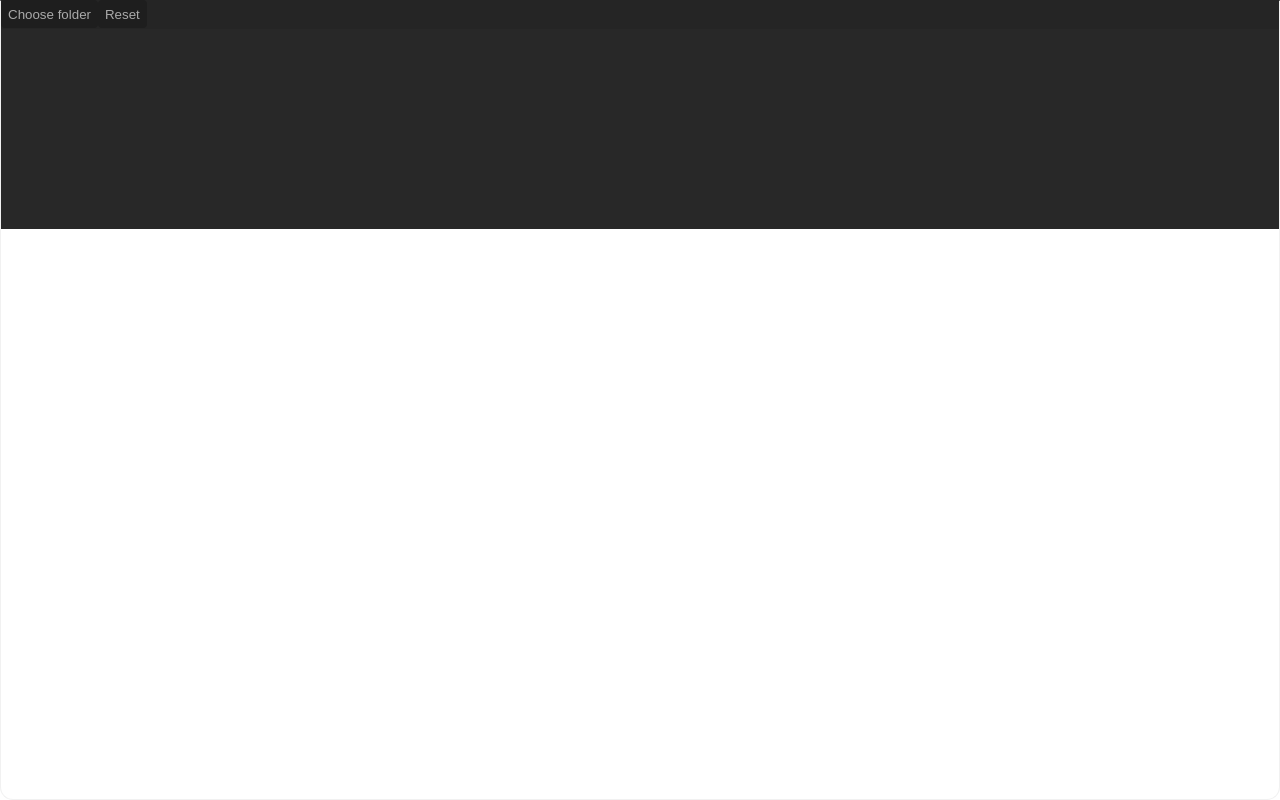
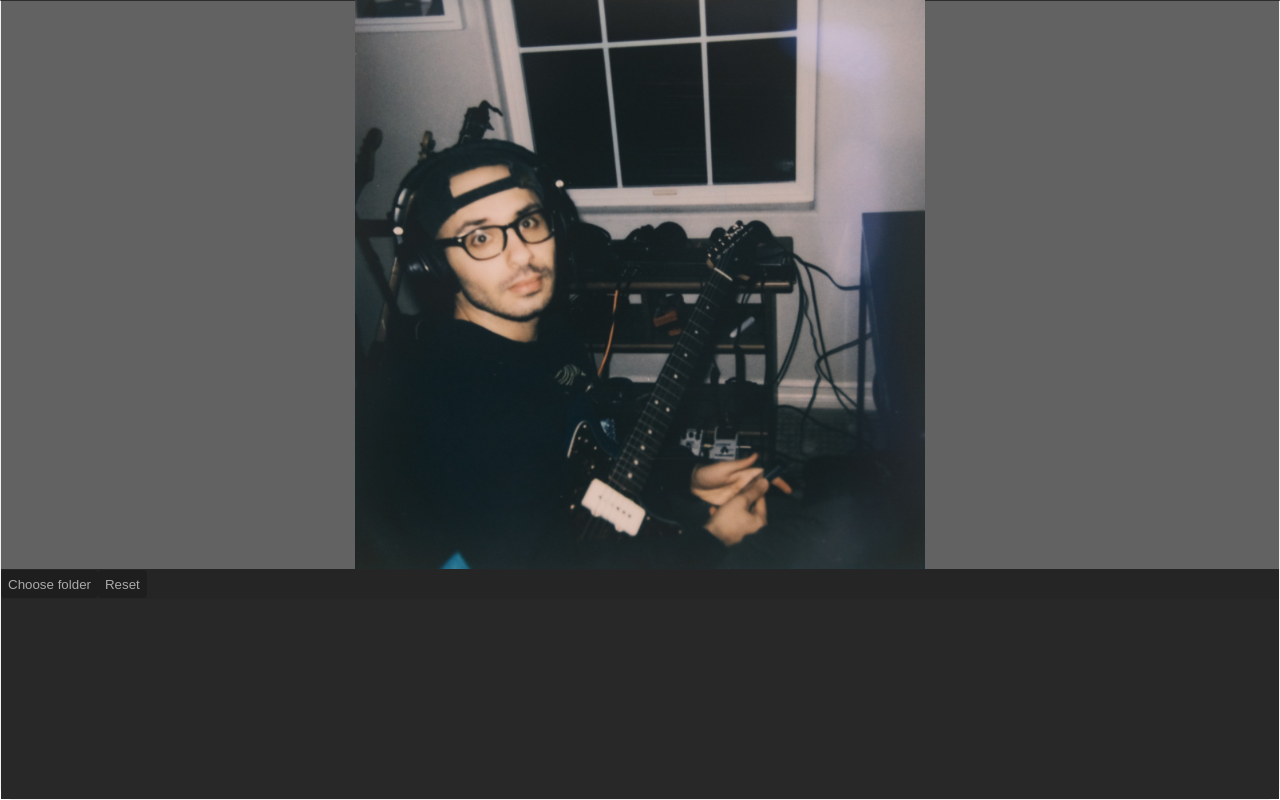
Before and after one commit to aryadaroui/Cull, a Svelte app: page / in a window 1280 px wide. Built offline with nearby package versions, Linux system fonts and the light colour scheme.

Commit message:
canvas implementation

```diff
--- a/src/App.svelte
+++ b/src/App.svelte
@@ -26,9 +26,16 @@
       img_files = await readDir(read_dir, { recursive: false });
       img_idx = 0;
 
+      const path_str = convertFileSrc(img_files[img_idx].path);
 
-      // viewer.set_image(convertFileSrc(img_files[img_idx].path));
-      img_node.src = convertFileSrc(img_files[img_idx].path);
+      viewer.set_image(path_str);
+
+      // img_node.src = path_str;
+      // const start_time = new Date().getTime();
+      // img_node.onload = () => {
+      //   const load_time = new Date().getTime() - start_time;
+      //   console.log(`Image loaded in ${load_time}ms`);
+      // };
     });
   }
 
@@ -39,9 +46,16 @@
       img_idx = 0;
     }
 
-    // viewer.set_image(convertFileSrc(img_files[img_idx].path));
-    img_node.src = convertFileSrc(img_files[img_idx].path);
-    console.log("fillesrc: ", convertFileSrc(img_files[img_idx].path))
+    const path_str = convertFileSrc(img_files[img_idx].path);
+
+    viewer.set_image(path_str);
+
+    // const start_time = new Date().getTime();
+    // img_node.src = path_str;
+    // img_node.onload = () => {
+    //   const load_time = new Date().getTime() - start_time;
+    //   console.log(`Image loaded in ${load_time}ms`);
+    // };
   }
 
   function prev() {
@@ -51,8 +65,15 @@
       img_idx = img_files.length - 1;
     }
 
-    // viewer.set_image(convertFileSrc(img_files[img_idx].path));
-    img_node.src = convertFileSrc(img_files[img_idx].path);
+    const path_str = convertFileSrc(img_files[img_idx].path);
+    viewer.set_image(path_str);
+
+    // img_node.src = path_str;
+    // const start_time = new Date().getTime();
+    // img_node.onload = () => {
+    //   const load_time = new Date().getTime() - start_time;
+    //   console.log(`Image loaded in ${load_time}ms`);
+    // };
   }
 
   window.addEventListener("keydown", (e) => {
@@ -75,16 +96,13 @@
 
   onMount(() => {
     viewer = new ImageViewer(canvas);
-
-    // call the reset() function when the user presses the enter key
-
+    // img_node.src = "./untitled.jpg";
   });
 </script>
 
 <main id="windowframe">
-
-  <img bind:this={img_node} >
-  <!-- <canvas bind:this={canvas} /> -->
+  <!-- <img bind:this={img_node} /> -->
+  <canvas bind:this={canvas} />
   <div id="toolbar">
     <button id="choose-dir" on:click={choose_dir}> Choose folder</button>
     <button
--- a/src/canvas.ts
+++ b/src/canvas.ts
@@ -36,12 +36,14 @@
 	}
 
 	set_image(image_url) {
+		const start_time = new Date().getTime();
 		this.image = new Image();
 		this.image.src = image_url;
-
 		this.image.onload = () => {
 			// this.aspect_ratio = this.image.width / this.image.height; // not needed
+			const load_time = new Date().getTime() - start_time;
 			this.reset();
+			console.log(`Image loaded in ${load_time}ms`);
 		};
 	}
 
```
Also changed, not shown: 1 other file (tests, documents, lock files or other folders). Lines whose indentation alone changed are shown as unchanged.
